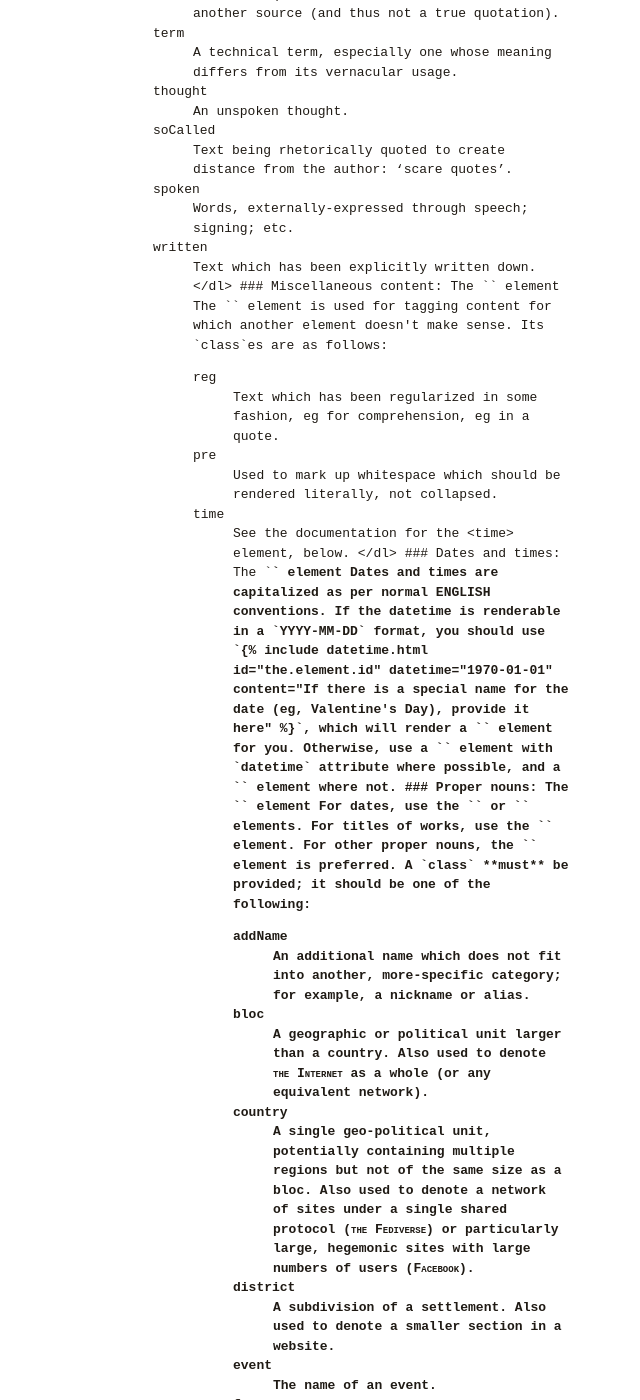
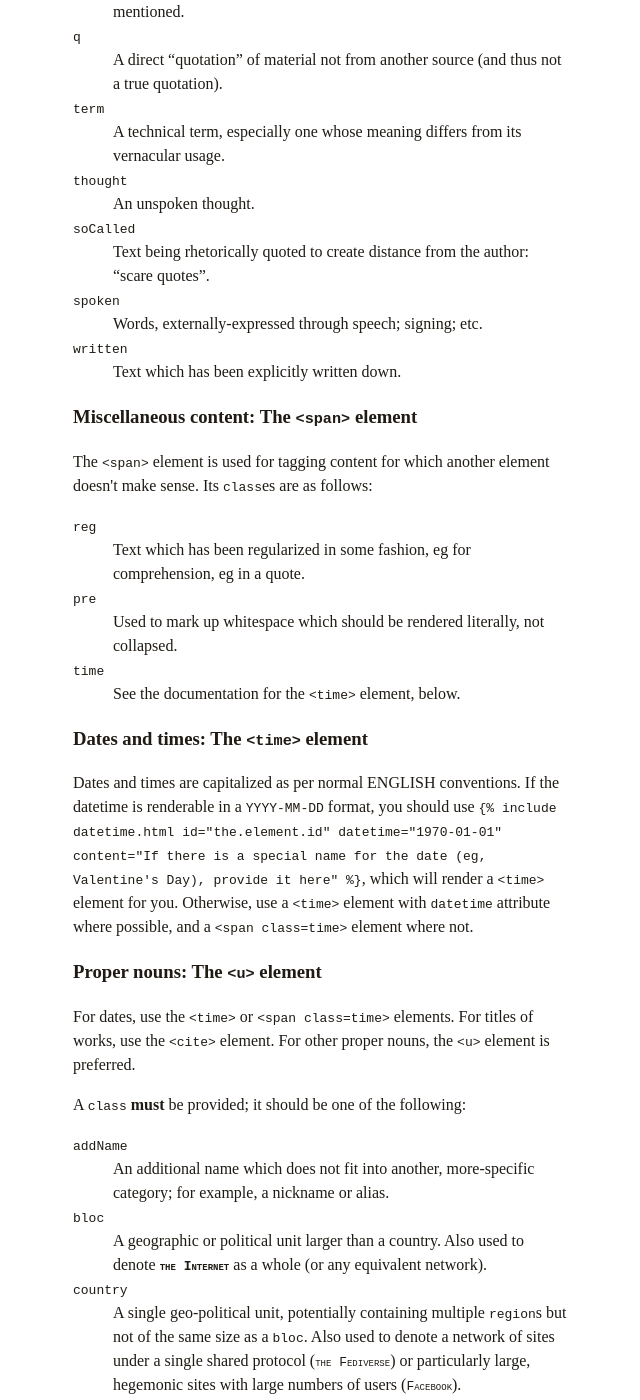
Before and after one commit to marrus-sh/cybremonday-old, a Jekyll site: the page built from CONVENTIONS.md, in a window 1280 px wide and 1400 px high, scrolled down 4305 px. Shown: the whole window, without its empty margins (319-959 px from the left). Built offline with Jekyll 4.4.1, drawn with Linux system fonts in a browser that asks for light colours; Markdown is read by kramdown in place of the engine named in the settings; our own code applies the rules of GitHub Pages for plain Markdown files; some of the changed text lies outside the part shown.

Commit message:
Apparently CommonMark Good u get yelt at for so we have to use Kramdown Bad

```diff
--- a/CONVENTIONS.md
+++ b/CONVENTIONS.md
@@ -20,84 +20,84 @@ redirect_from:
 1.  *As a general rule,* Canadian spelling is preferred.
     We also follow the following (more strictly&#x2010;defined) rules:
 
-    - <i class=mentioned>&#x2010;ou&#x2010;</i>–variants are preferred over <i class=mentioned>&#x2010;o&#x2010;</i>–variants.
-    - <i class=mentioned>&#x2010;re</i>–variants are preferred over <i class=mentioned>&#x2010;er</i>–variants.
-    - <i class=mentioned>&#x2010;ize</i>–variants are preferred over <i class=mentioned>&#x2010;ise</i>–variants.
-    - <i class=mentioned>&#x2010;yse</i>–variants are preferred over <i class=mentioned>&#x2010;yze</i>–variants.
-    - <i class=mentioned>&#x2010;ogue</i>–variants are preferred over <i class=mentioned>&#x2010;og</i>–variants.
-    - <i class=mentioned>e</i> should not be dropped unless pronunciation requires otherwise.
+    - <i class="mentioned">&#x2010;ou&#x2010;</i>–variants are preferred over <i class="mentioned">&#x2010;o&#x2010;</i>–variants.
+    - <i class="mentioned">&#x2010;re</i>–variants are preferred over <i class="mentioned">&#x2010;er</i>–variants.
+    - <i class="mentioned">&#x2010;ize</i>–variants are preferred over <i class="mentioned">&#x2010;ise</i>–variants.
+    - <i class="mentioned">&#x2010;yse</i>–variants are preferred over <i class="mentioned">&#x2010;yze</i>–variants.
+    - <i class="mentioned">&#x2010;ogue</i>–variants are preferred over <i class="mentioned">&#x2010;og</i>–variants.
+    - <i class="mentioned">e</i> should not be dropped unless pronunciation requires otherwise.
     - Consonant doubling should happen liberally where possible and sensible.
-    - <i class=mentioned>æ</i> and <i class=mentioned>œ</i> should be used where conventional or the pronunciation is as expected—these should always be written as single letters and not as digraphs.
+    - <i class="mentioned">æ</i> and <i class="mentioned">œ</i> should be used where conventional or the pronunciation is as expected—these should always be written as single letters and not as digraphs.
 
 2.  A diæresis should be placed over the second letter in any of the following vowel combinations when they are not pronounced in the same syllable:
 
-    - <i class=mentioned>ae</i>
-    - <i class=mentioned>ai</i>
-    - <i class=mentioned>ao</i>
-    - <i class=mentioned>au</i>
-    - <i class=mentioned>ay</i>
-    - <i class=mentioned>ea</i>
-    - <i class=mentioned>ee</i>
-    - <i class=mentioned>ei</i>
-    - <i class=mentioned>eu</i>
-    - <i class=mentioned>ey</i>
-    - <i class=mentioned>ie</i>
-    - <i class=mentioned>iy</i>
-    - <i class=mentioned>oa</i>
-    - <i class=mentioned>oe</i>
-    - <i class=mentioned>oi</i>
-    - <i class=mentioned>oo</i>
-    - <i class=mentioned>ou</i>
-    - <i class=mentioned>oy</i>
-    - <i class=mentioned>ua</i>
-    - <i class=mentioned>ue</i>
-    - <i class=mentioned>ui</i>
-    - <i class=mentioned>uo</i>
-    - <i class=mentioned>uu</i>
-    - <i class=mentioned>uy</i>
+    - <i class="mentioned">ae</i>
+    - <i class="mentioned">ai</i>
+    - <i class="mentioned">ao</i>
+    - <i class="mentioned">au</i>
+    - <i class="mentioned">ay</i>
+    - <i class="mentioned">ea</i>
+    - <i class="mentioned">ee</i>
+    - <i class="mentioned">ei</i>
+    - <i class="mentioned">eu</i>
+    - <i class="mentioned">ey</i>
+    - <i class="mentioned">ie</i>
+    - <i class="mentioned">iy</i>
+    - <i class="mentioned">oa</i>
+    - <i class="mentioned">oe</i>
+    - <i class="mentioned">oi</i>
+    - <i class="mentioned">oo</i>
+    - <i class="mentioned">ou</i>
+    - <i class="mentioned">oy</i>
+    - <i class="mentioned">ua</i>
+    - <i class="mentioned">ue</i>
+    - <i class="mentioned">ui</i>
+    - <i class="mentioned">uo</i>
+    - <i class="mentioned">uu</i>
+    - <i class="mentioned">uy</i>
 
     A diæresis should *not* be placed over the second letter in any of the following vowel combinations:
 
-    - <i class=mentioned>aa</i>
-    - <i class=mentioned>eo</i>
-    - <i class=mentioned>ia</i>
-    - <i class=mentioned>ii</i>
-    - <i class=mentioned>io</i>
-    - <i class=mentioned>iu</i>
+    - <i class="mentioned">aa</i>
+    - <i class="mentioned">eo</i>
+    - <i class="mentioned">ia</i>
+    - <i class="mentioned">ii</i>
+    - <i class="mentioned">io</i>
+    - <i class="mentioned">iu</i>
 
     When three vowels appear in sequence, these considerations should only be made for the *final two*.
 
-3.  Unicode characters should be used for dashes (<i class=mentioned>–</i>, <i class=mentioned>—</i>), ellipses (<i class=mentioned>…</i>), and hyphens (<i class=mentioned>&#x2010;</i>)—the last of these should be escaped in the source to distinguish it from a hyphen&#x2010;minus (<i class=mentioned>-</i>).
-    Apostrophes (<i class=mentioned>'</i>) should be used rather than right single quotes (<i class=mentioned>’</i>) where required.
+3.  Unicode characters should be used for dashes (<i class="mentioned">–</i>, <i class="mentioned">—</i>), ellipses (<i class="mentioned">…</i>), and hyphens (<i class="mentioned">&#x2010;</i>)—the last of these should be escaped in the source to distinguish it from a hyphen&#x2010;minus (<i class="mentioned">-</i>).
+    Apostrophes (<i class="mentioned">'</i>) should be used rather than right single quotes (<i class="mentioned">’</i>) where required.
 
 4.  Præfixes and suffixes should not be hyphenated, even when they form nonstandard compounds.
     (Diæreses should help with disambiguätion.)
 
-5.  Abbreviations—including newer <i class=soCalled>textspeak</i> abbreviations—should be written lowercase with no periods, with the following exceptions:
+5.  Abbreviations—including newer <i class="soCalled">textspeak</i> abbreviations—should be written lowercase with no periods, with the following exceptions:
 
     - When normal casing prefers an uppercase letter (eg at the beginning of a sentence), or when the abbreviation refers to a proper noun normally capitalized (eg for country names), the abbreviation should be written *entirely* in uppercase if it is an initialism, or *with a capitalized first letter* otherwise.
-    - The words <i class=mentioned>AM</i>, <i class=mentioned>PM</i>, <i class=mentioned>AD</i>, <i class=mentioned>CE</i>, <i class=mentioned>BC</i>, and <i class=mentioned>BCE</i>, as well as other unit names or systems of measure which are conventionally written uppercase (including currency signs), should always be capitalized.
-    - Language names, when abbreviated, should be written using PascalCase and followed by a period; for example: <i class=mentioned><u class=lang><abbr title="Old English">OEn.</abbr></u></i>, <i class=mentioned><u class=lang><abbr title=Proto–Indo&#x2010;European>PIE.</abbr></u></i>, <i class=mentioned><u class=lang><abbr title=Proto&#x2010;German>PrGmn.</abbr></u></i>
+    - The words <i class="mentioned">AM</i>, <i class="mentioned">PM</i>, <i class="mentioned">AD</i>, <i class="mentioned">CE</i>, <i class="mentioned">BC</i>, and <i class="mentioned">BCE</i>, as well as other unit names or systems of measure which are conventionally written uppercase (including currency signs), should always be capitalized.
+    - Language names, when abbreviated, should be written using PascalCase and followed by a period; for example: <i class="mentioned"><u class="lang"><abbr title="Old English">OEn.</abbr></u></i>, <i class="mentioned"><u class="lang"><abbr title="Proto–Indo&#x2010;European">PIE.</abbr></u></i>, <i class="mentioned"><u class="lang"><abbr title="Proto&#x2010;German">PrGmn.</abbr></u></i>
 
-6.  When in doubt and as a last resort, follow <cite class=monogr>The Chicago Manual of Style</cite> (the provisions above notwithstanding).
+6.  When in doubt and as a last resort, follow <cite class="monogr">The Chicago Manual of Style</cite> (the provisions above notwithstanding).
 
 ##  Super-HTML Tagging  ##
 
-<cite class=monogr><b class=cybremonday>CYBREMONDAY</b></cite> uses a variety of elements with `class`es to denote things which are not expressible easily in regular <abbr title="HyperText Markup Language">HTML</abbr>.
-Many of these are inspired by the [<cite class=monogr><abbr title="Text Encoding Initiative">TEI</abbr></cite>](http://www.tei-c.org/).
+<cite class="monogr"><b class="cybremonday">CYBREMONDAY</b></cite> uses a variety of elements with `class`es to denote things which are not expressible easily in regular <abbr title="HyperText Markup Language">HTML</abbr>.
+Many of these are inspired by the [<cite class="monogr"><abbr title="Text Encoding Initiative">TEI</abbr></cite>](http://www.tei-c.org/).
 You can view the default styling for these elements [here](https://github.com/marrus-sh/cybremonday/blob/master/_includes/corefmt.scss).
 They are as follows:
 
 ###  Pop-out content: The `<b>` element
 
-Use the `<b>` element to make content <i class=soCalled>pop</i> out of the page without granting it any additional meaning (like the `<strong>` tag would).
+Use the `<b>` element to make content <i class="soCalled">pop</i> out of the page without granting it any additional meaning (like the `<strong>` tag would).
 This is a *purely visual* effect to make the page easier to read for sighted users.
 `<b>` is most frequently used to mark up the first word or words of each in a running list of items, to make skimming the list easier.
-It is also (with `class=cybremonday`) used to decoratively mark up the <cite class=monogr><b class=cybremonday>CYBREMONDAY</b></cite> title.
+It is also (with `class=cybremonday`) used to decoratively mark up the <cite class="monogr"><b class="cybremonday">CYBREMONDAY</b></cite> title.
 
 Here is an example using the `<b>` tag:
 
->   Please call <u class=persName><u class=forename>Stella</u></u>.
+>   Please call <u class="persName"><u class="forename">Stella</u></u>.
 >   Ask her to bring these things with her from the store:
 >   <b>Six</b> spoons of fresh snow peas, <b>five</b> thick slabs of blue cheese, and maybe <b>a</b> snack for her brother Bob.
 >   We also need <b>a</b> small plastic snake and <b>a</b> big toy frog for the kids.
@@ -110,21 +110,24 @@ The `class` of the element **must** be included to demonstrate the kind of work
 The available classes are:
 
 <dl>
-	<dt> <code>analytic</code>
+	<dt><code>analytic</code></dt>
 	<dd>
 		A short article or work, often part of a larger collection.
 		This will be rendered in quotes.
 		Individual webpages should be referenced using this <code>class</code>.
-	<dt> <code>monogr</code>
+	</dd>
+	<dt><code>monogr</code></dt>
 	<dd>
 		A longer, standalone work, which may contain <code>analytic</code> components.
 		This will be rendered in italics.
 		Websites whose content is not subdivided into standalone updates should be referenced using this <code>class</code>.
-	<dt> <code>series</code>
+	</dd>
+	<dt><code>series</code></dt>
 	<dd>
 		The name of a series or journal.
 		This will be rendered in italics and small&#x2010;caps.
 		Websites whose content is subdivided into standalone updates (eg, blogs) should be referenced using this <code>class</code>.
+	</dd>
 </dl>
 
 ###  Computer code: The `<code>` element
@@ -133,17 +136,20 @@ The `<code>` element is used generally to mark up computer code.
 However, it has two `class`es which can add specificity to the kind of code being referenced:
 
 <dl>
-	<dt> <code>colour</code>
+	<dt><code>colour</code></dt>
 	<dd>
 		A colour.
 		This is automatically generated by {% raw %}<code>{% include colour.html id="the.element.id" colour="#000000" light=false %}</code>{% endraw %} and you should use that instead.
 		May have the additional class <code>light</code> if the colour is closer to the white end of the spectrum.
-	<dt> <code>handle</code>
+	</dd>
+	<dt><code>handle</code></dt>
 	<dd>
 		A handle, eg for social media.
-	<dt> <code>hashtag</code>
+	</dd>
+	<dt><code>hashtag</code></dt>
 	<dd>
 		A hashtag or similar tag.
+	</dd>
 </dl>
 
 ###  Quoted content: The `<i>` element
@@ -152,40 +158,50 @@ The `<q>` element should—according to the <abbr title="HyperText Markup Langua
 For other forms of quotation (ie, rhetorical quotes), the `<i>` element should be used instead, with a `class` which identifies the kind of quotation:
 
 <dl>
-	<dt> <code>distinct</code>
+	<dt><code>distinct</code></dt>
 	<dd>
-		A word or phrase which is linguistically distinct in some fashion not covered by a different <code>class</code>
-	<dt> <code>emph</code>
+		A word or phrase which is linguistically distinct in some fashion not covered by a different <code>class</code>.
+	</dd>
+	<dt><code>emph</code></dt>
 	<dd>
 		<em>Rhetorically</em> emphasized text.
 		This differs from the usage of the <code>&lt;em&gt;</code> element because no <em>actual</em> emphasis is being given to the content.
 		(Don't use this if using an <code>&lt;em&gt;</code> element would make sense.)
-	<dt> <code>foreign</code>
+	</dd>
+	<dt><code>foreign</code></dt>
 	<dd>
 		A word or phrase which is in a foreign language.
 		The <code>lang</code> attribute should be used to specify the language of the text.
-	<dt> <code>mentioned</code>
+	</dd>
+	<dt><code>mentioned</code></dt>
 	<dd>
 		A word or phrase which is being mentioned, rather than used for its meaning.
-		For example: The word <i class=mentioned>mentioned</i> in this sentence is being mentioned.
-	<dt> <code>q</code>
+		For example: The word <i class="mentioned">mentioned</i> in this sentence is being mentioned.
+	</dd>
+	<dt><code>q</code></dt>
 	<dd>
-		A direct <i class=soCalled>quotation</i> of material not from another source (and thus not a true quotation).
-	<dt> <code>term</code>
+		A direct <i class="soCalled">quotation</i> of material not from another source (and thus not a true quotation).
+	</dd>
+	<dt><code>term</code></dt>
 	<dd>
 		A technical term, especially one whose meaning differs from its vernacular usage.
-	<dt> <code>thought</code>
+	</dd>
+	<dt><code>thought</code></dt>
 	<dd>
 		An unspoken thought.
-	<dt> <code>soCalled</code>
+	</dd>
+	<dt><code>soCalled</code></dt>
 	<dd>
-		Text being rhetorically quoted to create distance from the author: <i class=soCalled>scare quotes</i>.
-	<dt> <code>spoken</code>
+		Text being rhetorically quoted to create distance from the author: <i class="soCalled">scare quotes</i>.
+	</dd>
+	<dt><code>spoken</code></dt>
 	<dd>
 		Words, externally&#x2010;expressed through speech; signing; etc.
-	<dt> <code>written</code>
+	</dd>
+	<dt><code>written</code></dt>
 	<dd>
 		Text which has been explicitly written down.
+	</dd>
 </dl>
 
 ###  Miscellaneous content: The `<span>` element
@@ -194,20 +210,23 @@ The `<span>` element is used for tagging content for which another element doesn
 Its `class`es are as follows:
 
 <dl>
-	<dt> <code>reg</code>
+	<dt><code>reg</code></dt>
 	<dd>
 		Text which has been regularized in some fashion, eg for comprehension, eg in a quote.
-	<dt> <code>pre</code>
+	</dd>
+	<dt><code>pre</code></dt>
 	<dd>
 		Used to mark up whitespace which should be rendered literally, not collapsed.
-	<dt> <code>time</code>
+	</dd>
+	<dt><code>time</code></dt>
 	<dd>
 		See the documentation for the <code>&lt;time&gt;</code> element, below.
+	</dd>
 </dl>
 
 ###  Dates and times: The `<time>` element
 
-Dates and times are capitalized as per normal <u class=lang>English</u> conventions.
+Dates and times are capitalized as per normal <u class="lang">English</u> conventions.
 If the datetime is renderable in a `YYYY-MM-DD` format, you should use {% raw %}`{% include datetime.html id="the.element.id" datetime="1970-01-01" content="If there is a special name for the date (eg, Valentine's Day), provide it here" %}`{% endraw %}, which will render a `<time>` element for you.
 Otherwise, use a `<time>` element with `datetime` attribute where possible, and a `<span class=time>` element where not.
 
@@ -220,61 +239,78 @@ For other proper nouns, the `<u>` element is preferred.
 A `class` **must** be provided; it should be one of the following:
 
 <dl>
-	<dt> <code>addName</code>
+	<dt><code>addName</code></dt>
 	<dd>
 		An additional name which does not fit into another, more&#x2010;specific category; for example, a nickname or alias.
-	<dt> <code>bloc</code>
+	</dd>
+	<dt><code>bloc</code></dt>
 	<dd>
 		A geographic or political unit larger than a country.
-		Also used to denote <u class=bloc>the Internet</u> as a whole (or any equivalent network).
-	<dt> <code>country</code>
+		Also used to denote <u class="bloc">the Internet</u> as a whole (or any equivalent network).
+	</dd>
+	<dt><code>country</code></dt>
 	<dd>
 		A single geo&#x2010;political unit, potentially containing multiple <code>region</code>s but not of the same size as a <code>bloc</code>.
-		Also used to denote a network of sites under a single shared protocol (<u class=country>the Fediverse</u>) or particularly large, hegemonic sites with large numbers of users (<u class=country>Facebook</u>).
-	<dt> <code>district</code>
+		Also used to denote a network of sites under a single shared protocol (<u class="country">the Fediverse</u>) or particularly large, hegemonic sites with large numbers of users (<u class="country">Facebook</u>).
+	</dd>
+	<dt><code>district</code></dt>
 	<dd>
 		A subdivision of a <code>settlement</code>.
 		Also used to denote a smaller section in a website.
-	<dt> <code>event</code>
+	</dd>
+	<dt><code>event</code></dt>
 	<dd>
 		The name of an event.
-	<dt> <code>forename</code>
+	</dd>
+	<dt><code>forename</code></dt>
 	<dd>
 		A person's given or chosen name, or the equivalent.
-	<dt> <code>genName</code>
+	</dd>
+	<dt><code>genName</code></dt>
 	<dd>
-		Used to denote a component of a name which specifies someone's relative generation; for example  the <i class=mentioned><u class=genName>VIII</u></i> in <i class=mentioned><u class=persName><u class=forename>Henry</u> <u class=genName>VIII</u></u></i>.
-	<dt> <code>geogName</code>
+		Used to denote a component of a name which specifies someone's relative generation; for example  the <i class="mentioned"><u class="genName">VIII</u></i> in <i class="mentioned"><u class="persName"><u class="forename">Henry</u> <u class="genName">VIII</u></u></i>.
+	</dd>
+	<dt><code>geogName</code></dt>
 	<dd>
 		Names a geographical feature, like a mountain or river.
-	<dt> <code>lang</code>
+	</dd>
+	<dt><code>lang</code></dt>
 	<dd>
 		A language or language family.
-	<dt> <code>name</code>
+	</dd>
+	<dt><code>name</code></dt>
 	<dd>
 		A name which doesn't fit any of the other <code>class</code>es here; especially, a trademark or product name.
-	<dt> <code>nameLink</code>
+	</dd>
+	<dt><code>nameLink</code></dt>
 	<dd>
-		A linking phrase inside of a name, such as <i class=mentioned><u class=nameLink>de la</u></i>
-	<dt> <code>orgName</code>
+		A linking phrase inside of a name, such as <i class="mentioned"><u class="nameLink">de la</u></i>.
+	</dd>
+	<dt><code>orgName</code></dt>
 	<dd>
 		The name of an organization.
-	<dt> <code>persName</code>
+	</dd>
+	<dt><code>persName</code></dt>
 	<dd>
 		A personal name.
 		Name components (<code>addName</code>, <code>forename</code>, <code>genName</code>, <code>nameLink</code>, <code>surname</code>, etc) should be wrapped in a <code>persName</code> when they are being used to refer to a person.
-	<dt> <code>region</code>
+	</dd>
+	<dt><code>region</code></dt>
 	<dd>
 		A geographical or administrative region within a <code>country</code>; for example, a state or province.
 		Also used to denote a subnetwork under common organization within a protocol; for example, a specific webring.
-	<dt> <code>roleName</code>
+	</dd>
+	<dt><code>roleName</code></dt>
 	<dd>
 		An official title, rank or other role given to someone which forms a part of their name.
-	<dt> <code>settlement</code>
+	</dd>
+	<dt><code>settlement</code></dt>
 	<dd>
 		A city, town, village, or other place of habitation within a <code>region</code>.
-		Also used to refer to single websites on <u class=bloc>the Internet</u>.
-	<dt> <code>surname</code>
+		Also used to refer to single websites on <u class="bloc">the Internet</u>.
+	</dd>
+	<dt><code>surname</code></dt>
 	<dd>
 		A family, inherited, or similar name.
+	</dd>
 </dl>
--- a/_config.yaml
+++ b/_config.yaml
@@ -6,7 +6,7 @@ logo: /img/siri.png
 lang: en
 permalink: /:slug/
 timezone: US/Pacific
-markdown: CommonMarkGhPages
+markdown: kramdown
 collections:  #  Order matters!  Liquid in collections is parsed sequentially.
 
   #  Freeform content
@@ -35,8 +35,10 @@ exclude:  #  LICENSE.txt does not give the license for the rendered content
 include:  #  Not handled by default by jekyll-optional-front-matter
   - CONTRIBUTING.md
   - README.md
+kramdown:
+  smart_quotes: ["apos", "apos", "quot", "quot"]
 sass:
-    style: compressed
+  style: compressed
 plugins:
   - jekyll-coffeescript
   - jekyll-optional-front-matter
```
